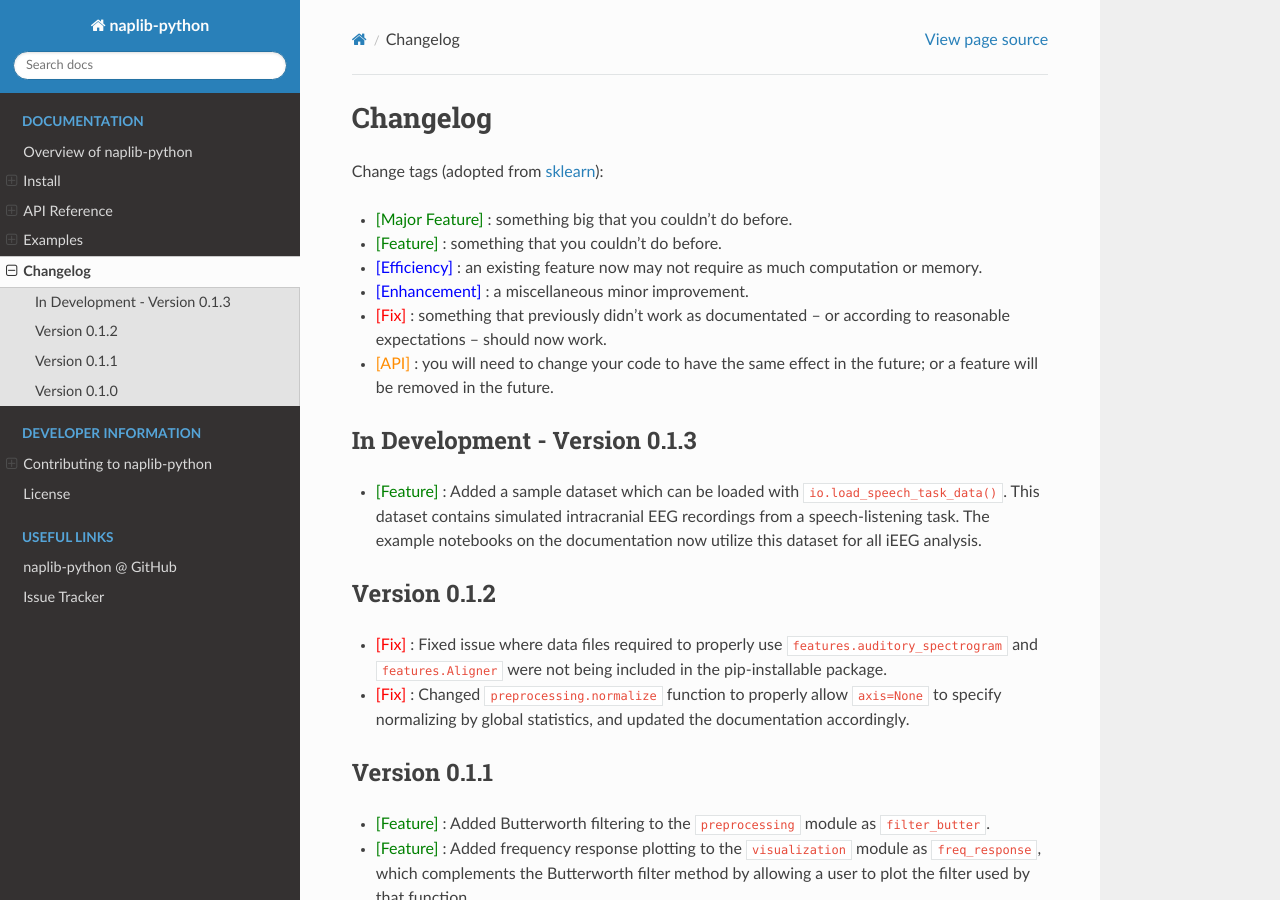
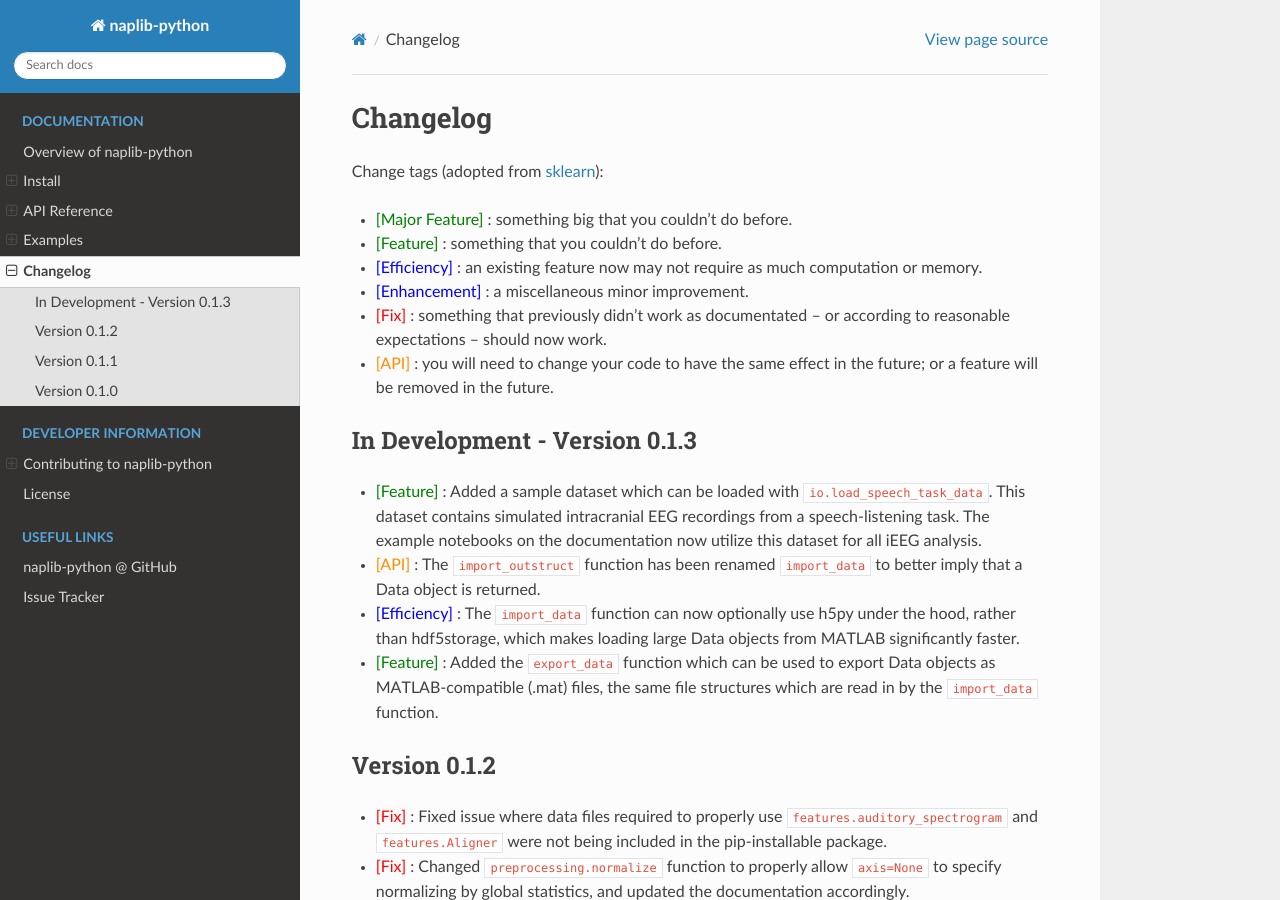
Before and after one commit to naplab/naplib-python, a Sphinx documentation site: the page built from docs/changelog.rst, in a window 1280 px wide and 900 px high. Built offline with Sphinx 7.4.7 and the Read the Docs theme 2.0.0, drawn with Linux system fonts in a browser that asks for light colours; pages that are not in the unit, such as notebooks, are missing from menus.

Commit message:
change import_outstruct to import_data (#78)
* change import_outstruct to import_data

* docs for import/export

* updates merge

```diff
--- a/docs/changelog.rst
+++ b/docs/changelog.rst
@@ -31,7 +31,10 @@ Change tags (adopted from `sklearn <https://scikit-learn.org/stable/whats_new/v0
 In Development - Version 0.1.3
 ------------------------------
 
-- |Feature| : Added a sample dataset which can be loaded with ``io.load_speech_task_data()``. This dataset contains simulated intracranial EEG recordings from a speech-listening task. The example notebooks on the documentation now utilize this dataset for all iEEG analysis.
+- |Feature| : Added a sample dataset which can be loaded with ``io.load_speech_task_data``. This dataset contains simulated intracranial EEG recordings from a speech-listening task. The example notebooks on the documentation now utilize this dataset for all iEEG analysis.
+- |API| : The ``import_outstruct`` function has been renamed ``import_data`` to better imply that a Data object is returned.
+- |Efficiency| : The ``import_data`` function can now optionally use h5py under the hood, rather than hdf5storage, which makes loading large Data objects from MATLAB significantly faster.
+- |Feature| : Added the ``export_data`` function which can be used to export Data objects as MATLAB-compatible (.mat) files, the same file structures which are read in by the ``import_data`` function.
 
 
 Version 0.1.2
```
Also changed, not shown: docs/references/io.rst (+6 -6 lines), 4 other files.
